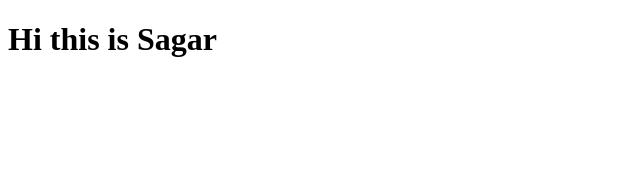
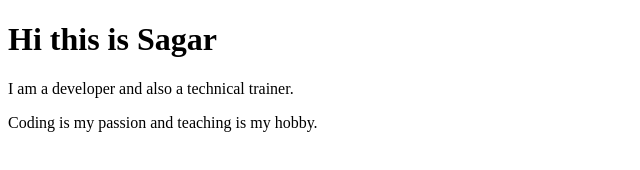
Before and after one commit to gavand-sagar/12032380-basic-html, a plain HTML site: page index.html in a window 1280 px wide. Shown: the whole page, without its empty margins (0-640 px from the left). Drawn offline with Linux system fonts and the light colour scheme.

Commit message:
changed desc

```diff
--- a/index.html
+++ b/index.html
@@ -7,5 +7,7 @@
 </head>
 <body>
     <h1>Hi this is Sagar</h1>
+    <p>I am a developer and also a technical trainer.</p>
+    <p>Coding is my passion and teaching is my hobby.</p>
 </body>
 </html>
```
